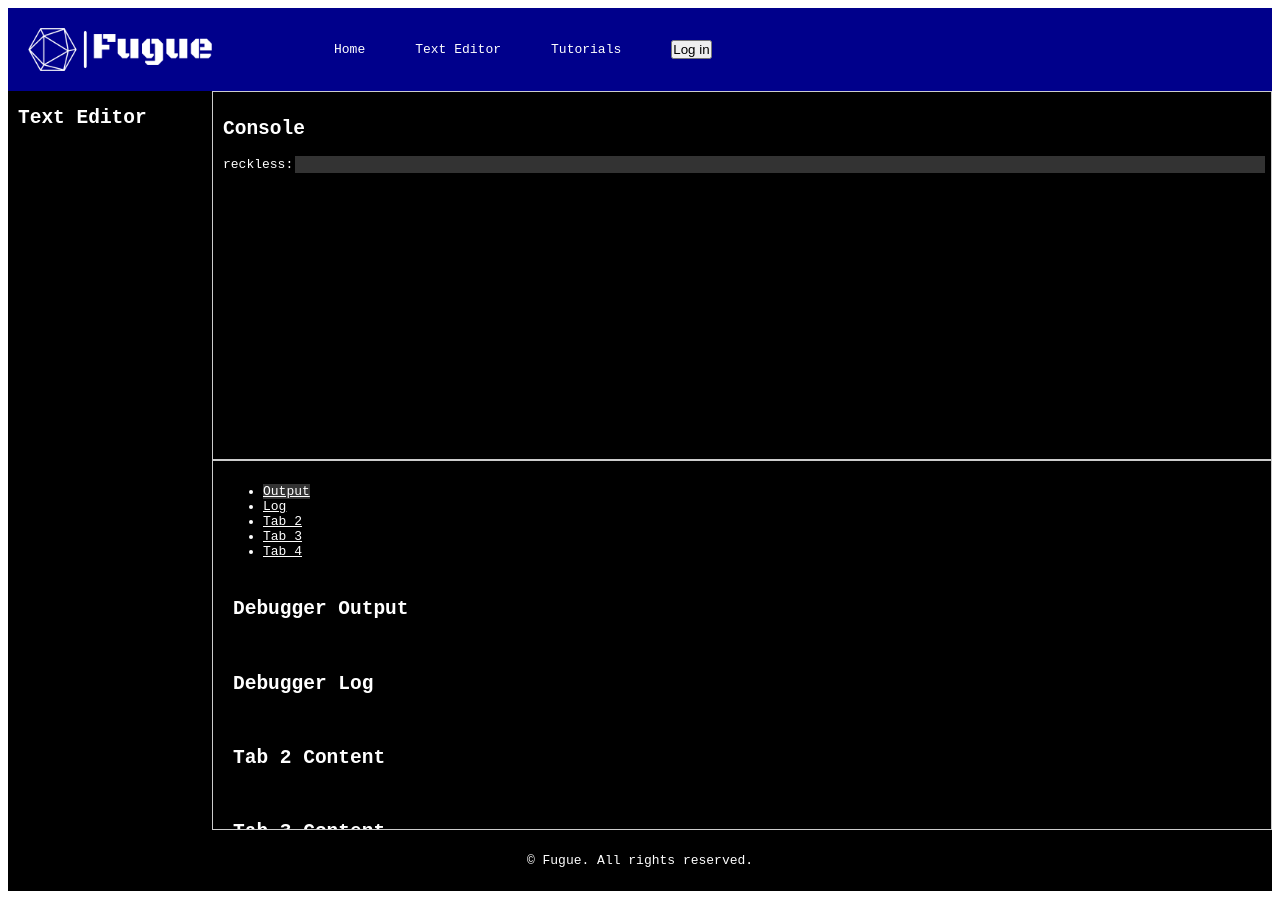
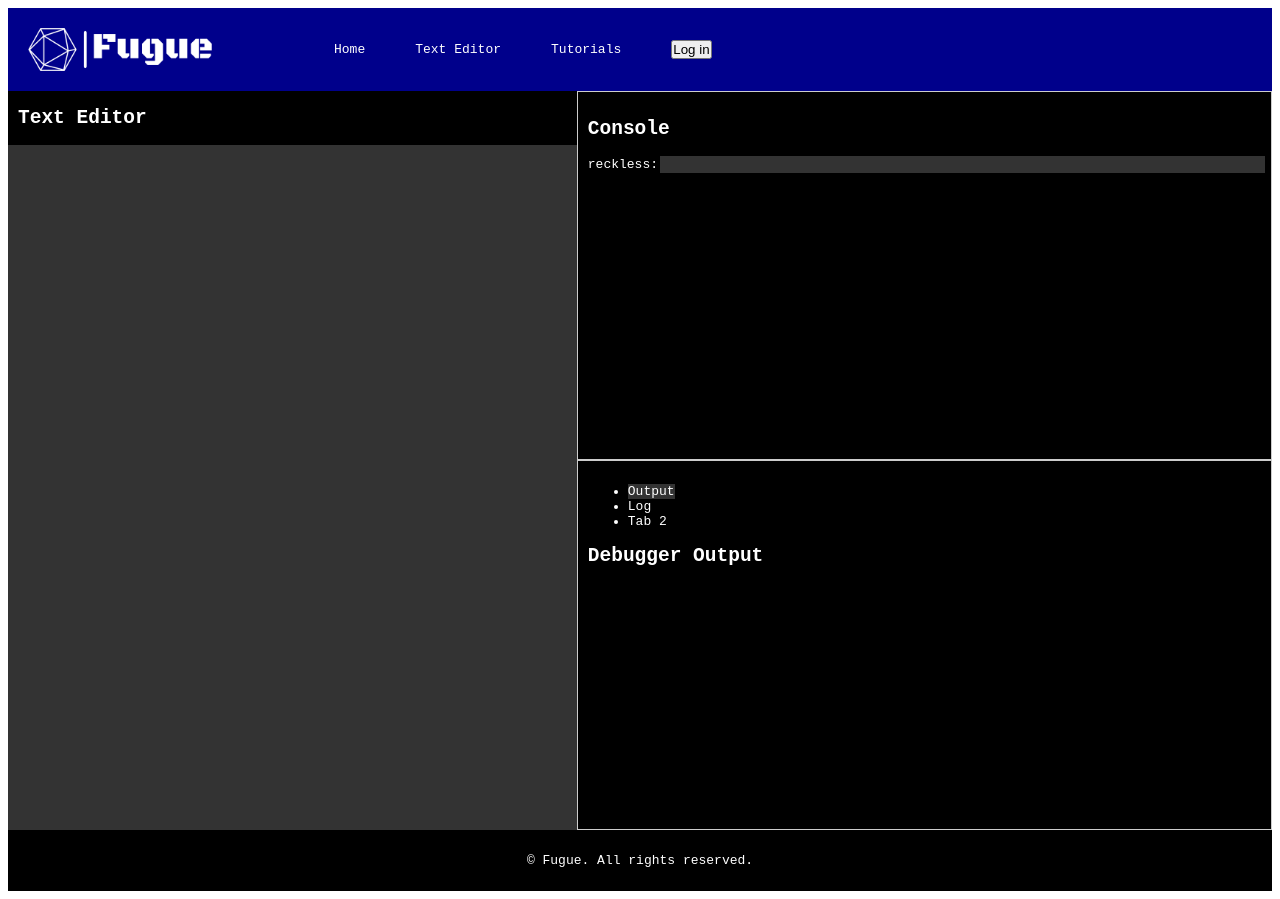
Before and after one commit to R3cklessC4/fugue, an Angular app: page /editor-page in a window 1280 px wide. Built offline with nearby package versions, Linux system fonts and the light colour scheme.

Commit message:
fix tabs for editor and text area size

```diff
--- a/src/app/editor-page/editor-page.component.css
+++ b/src/app/editor-page/editor-page.component.css
@@ -134,24 +134,32 @@ footer {
     background-color:#333;
 }
 
+textarea{
+    background-color:#333;
+    color:white;
+}
+
 h2 {
     font-family: monospace;
 }
 
 .nav-tabs .nav-link {
     color: white;
+    cursor: pointer;
 
 }
 
 .nav-tabs .nav-link.active {
     background-color: #333;
     border-color: #ccc #ccc black;
+    cursor: pointer;
 }
 
 .tab-pane {
     background-color: black;
     color: white;
     padding: 10px;
+    cursor: pointer;
 }
 
 .DebuggerButtons {
@@ -166,3 +174,7 @@ h2 {
     background-color: white;
     color: black;
 }
+
+#editor {
+    width: 45%;
+}
--- a/src/app/editor-page/editor-page.component.html
+++ b/src/app/editor-page/editor-page.component.html
@@ -6,15 +6,13 @@
         <div>
           <button (click)="run()" id="run-button">Run</button>
           <button (click)="resetTextEditor()" id="reset-button">Reset</button>
-                <!--For testing purpose only-->
-                <!--<button (click)="runJava()" id="java-button">FOR TESTING ONLY: Run Java</button>-->
         </div>
       </div>
       <div id="console-debugger">
         <div id="console" (click)="toggleConsole()">
           <h2>Console</h2>
           <div id="content">
-                    <p id="console-content" [innerHTML]="consoleContent" placeholder="Console Output"></p>
+            <p id="console-content" [innerHTML]="consoleContent"></p>
           </div>
           <div class="horizontal-container">
             <p id="username">reckless:</p>
@@ -24,56 +22,35 @@
         <div id="debugger" class="tabs-container">
           <ul class="nav nav-tabs">
             <li class="nav-item">
-                        <a class="nav-link active" data-toggle="tab" href="#debugger-output">Output</a>
+              <a class="nav-link" [class.active]="activeTab === 'debugger-output'" (click)="switchTab('debugger-output')">Output</a>
             </li>
             <li class="nav-item">
-                        <a class="nav-link" data-toggle="tab" href="#debugger-log">Log</a>
+              <a class="nav-link" [class.active]="activeTab === 'debugger-log'" (click)="switchTab('debugger-log')">Log</a>
             </li>
             <li class="nav-item">
-                        <a class="nav-link" data-toggle="tab" href="#tab2-content">Tab 2</a>
-                    </li>
-                    <li class="nav-item">
-                        <a class="nav-link" data-toggle="tab" href="#tab3-content">Tab 3</a>
-                    </li>
-                    <li class="nav-item">
-                        <a class="nav-link" data-toggle="tab" href="#tab4-content">Tab 4</a>
+              <a class="nav-link" [class.active]="activeTab === 'tab2-content'" (click)="switchTab('tab2-content')">Tab 2</a>
             </li>
           </ul>
           <div class="tab-content">
-                    <div id="debugger-output" class="tab-pane fade show active">
+            <div [ngSwitch]="activeTab">
+              <div *ngSwitchCase="'debugger-output'">
                 <h2>Debugger Output</h2>
-                        <p id="debugger-content" [innerHTML]="debuggerContent" placeholder="Debugger Output"></p>
+                <p [innerHTML]="debuggerContent"></p>
               </div>
-                    <div id="debugger-log" class="tab-pane fade">
+              <div *ngSwitchCase="'debugger-log'">
                 <h2>Debugger Log</h2>
-                        <p id="debugger-content" [innerHTML]="debuggerContent" placeholder="Debugger Output"></p>
+                <p [innerHTML]="debuggerContent"></p>
               </div>
-                    <div id="tab2-content" class="tab-pane fade">
+              <div *ngSwitchCase="'tab2-content'">
                 <h2>Tab 2 Content</h2>
                 <!-- Content for Tab 2 -->
               </div>
-                    <div id="tab3-content" class="tab-pane fade">
-                        <h2>Tab 3 Content</h2>
-                        <!-- Content for Tab 3 -->
-                    </div>
-                    <div id="tab4-content" class="tab-pane fade">
-                        <h2>Tab 4 Content</h2>
-                        <!-- Content for Tab 4 -->
             </div>
           </div>
         </div>
-
       </div>
     </div>
     <footer>
       <p>© Fugue. All rights reserved.</p>
     </footer>
-
-    <script src="https://code.jquery.com/jquery-3.3.1.slim.min.js" integrity="sha384-q8i/X+965DzO0rT7abK41JStQIAqVgRVzpbzo5smXKp4YfRvH+8abtTE1Pi6jizo" crossorigin="anonymous">
-        $(document).ready(function(){
-       $('.nav-tabs a').click(function(){
-           $(this).tab('show');
-       });
-   });
-   </script>
   </div>
--- a/src/app/editor-page/editor-page.component.ts
+++ b/src/app/editor-page/editor-page.component.ts
@@ -202,6 +202,27 @@ export class EditorPageComponent {
     this.consoleContent = '';
   }
 
+  activeTab: string = 'debugger-output';
+
+  switchTab(tabId: string) {
+    console.log('Switching to tab:', tabId);
+    this.activeTab = tabId;
+
+    // Update the debuggerContent based on the selected tab
+    switch (tabId) {
+      case 'debugger-output':
+        this.debuggerContent = 'Content for Debugger Output tab';
+        break;
+      case 'debugger-log':
+        this.debuggerContent = 'Content for Debugger Log tab';
+        break;
+      // Add cases for additional tabs
+      default:
+        this.debuggerContent = '';
+    }
+  }
+
+
   /* FOR TESTING ONLY: runs java at endpoint for testing only
   async runJava() {
     const editorContent = this.editor.nativeElement.value;
--- a/src/app/homepage/homepage.component.css
+++ b/src/app/homepage/homepage.component.css
@@ -44,17 +44,13 @@ footer {
 /* Keyframes for rotation */
 @keyframes continuousRotate {
     from {
-        transform: rotate(0deg);
+      transform: rotate(0deg);
     }
     to {
-        transform: rotate(360deg);
+      transform: rotate(360deg);
     }
-}
+  }
 
-.half-page-image:hover .full-width {
-    /* Apply the continuous rotation animation */
-    animation: continuousRotate .5s linear infinite;
-}
 html{
     background-color:black;
 }
```
Lines whose indentation alone changed are shown as unchanged.
